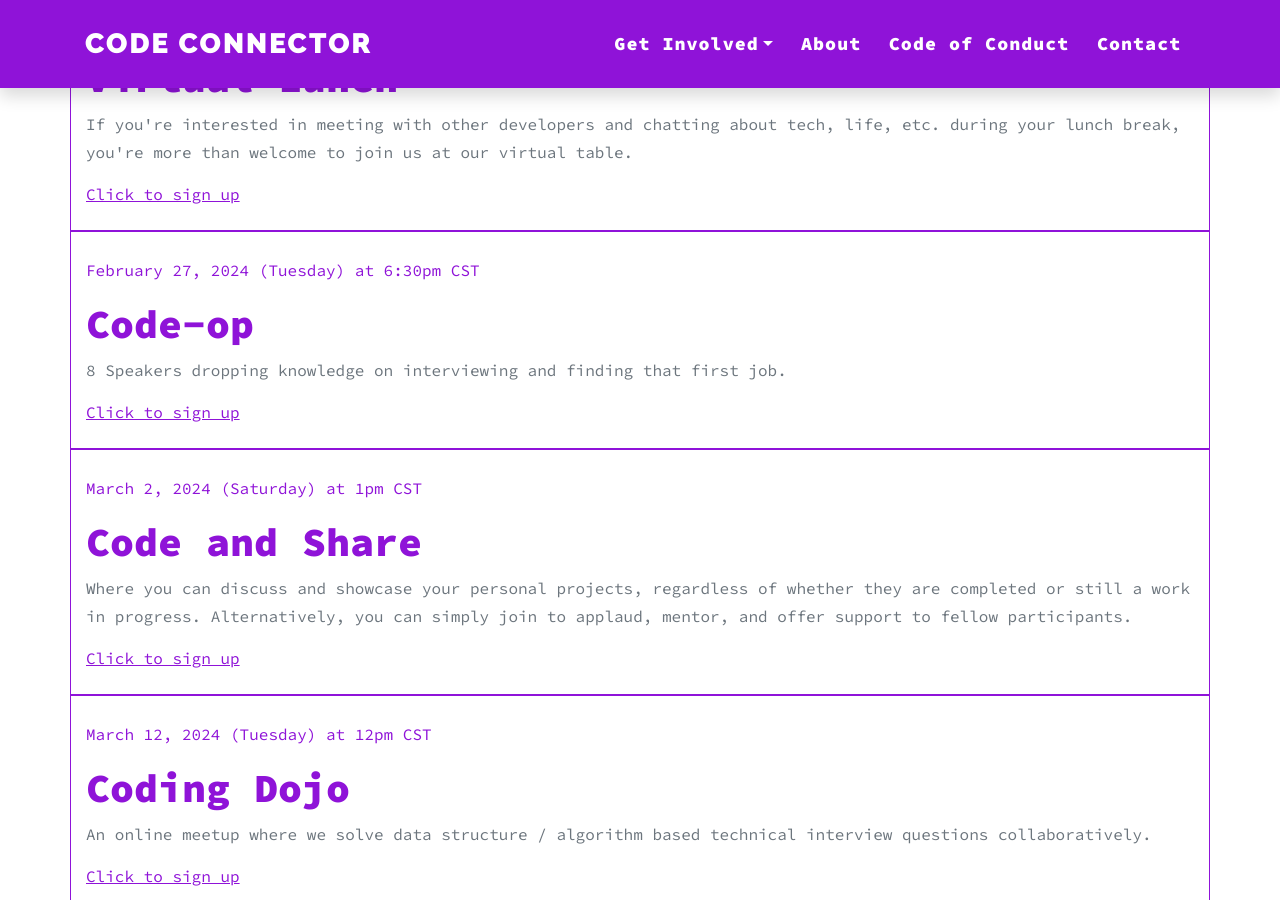
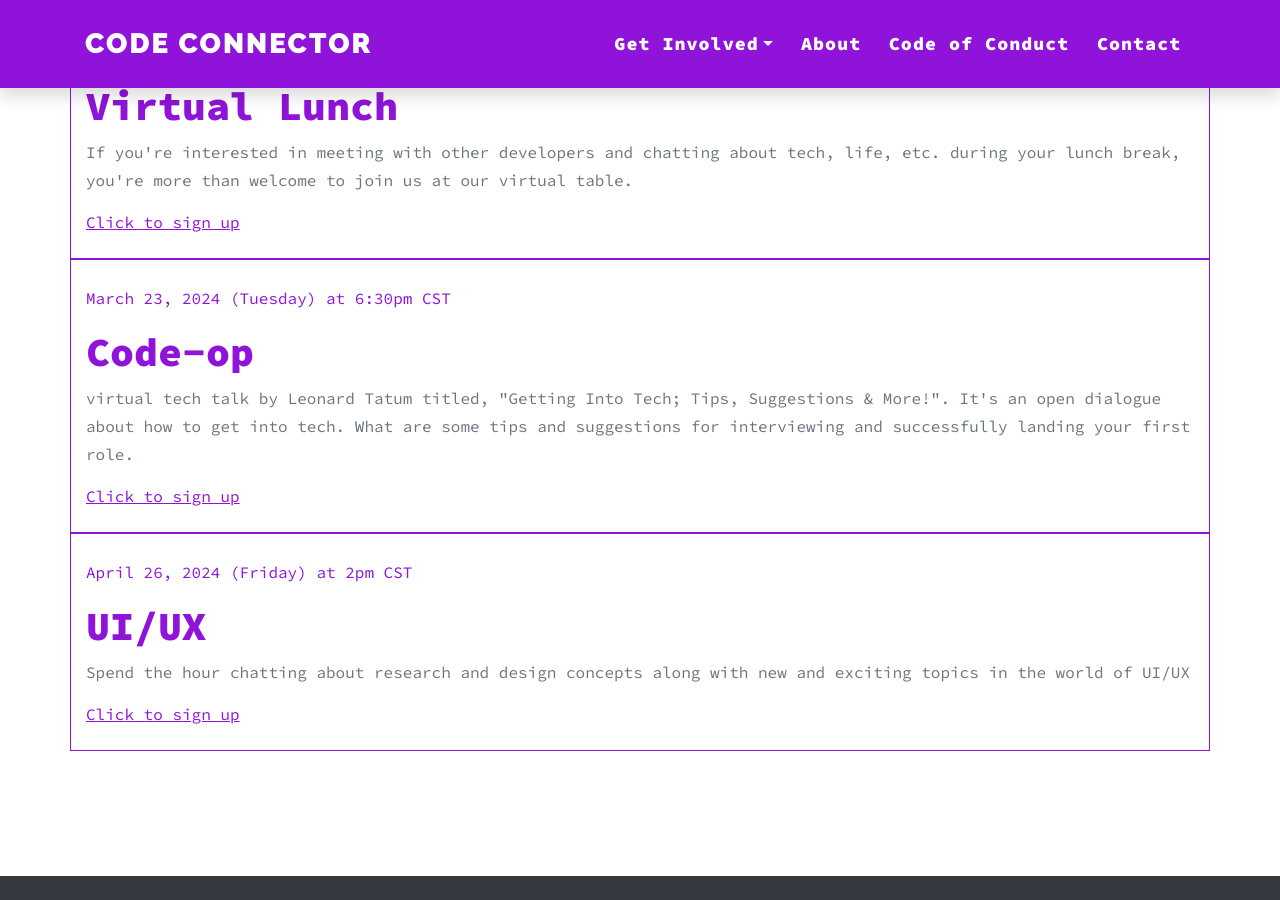
Before and after one commit to codeconnector/codeconnector.github.io, a Jekyll site: the page built from schedule.html, in a window 1280 px wide and 900 px high, scrolled down 1454 px. Built offline with Jekyll 4.4.1, drawn with Linux system fonts in a browser that asks for light colours; some of the changed text lies outside the part shown.

Commit message:
Update Meetup schedule for April 0204

```diff
--- a/_data/meetups.yml
+++ b/_data/meetups.yml
@@ -1,44 +1,24 @@
-- date: February 13, 2024 (Tuesday) at 12pm CST
+- date: April 6, 2024 (Saturday) at 1pm CST
+  title: Code and Share
+  description: Where you can discuss and showcase your personal projects, regardless of whether they are completed or still a work in progress. Alternatively, you can simply join to applaud, mentor, and offer support to fellow participants.
+  signuplink:  https://www.meetup.com/memphis-technology-user-groups/events/298932227/
+- date: April 9, 2024 (Tuesday) at 12pm CST
   title: Coding Dojo
   description: An online meetup where we solve data structure / algorithm based technical interview questions collaboratively.
-  signuplink: https://www.meetup.com/memphis-technology-user-groups/events/298115372/
-- date: February 18, 2024 (Sunday) at 2pm CST
+  signuplink: https://www.meetup.com/memphis-technology-user-groups/events/298412950/
+- date: April 20, 2024 (Sunday) at 2pm CST
   title: Code Together
   description: Let’s get together for an in-person meetup to work alongside each other and connect with other people in our local community. Great opportunity for career advice, encouragement, and coding help.
-  signuplink: https://www.meetup.com/memphis-technology-user-groups/events/298592653/
-- date: February 23, 2024 (Friday) at 12pm CST
+  signuplink: https://www.meetup.com/memphis-technology-user-groups/events/299834084/
+- date: April 22, 2024 (Monday) at 12 noon CST
+  title: Virtual Lunch
+  description: If you're interested in meeting with other developers and chatting about tech, life, etc. during your lunch break, you're more than welcome to join us at our virtual table.
+  signuplink: https://www.meetup.com/memphis-technology-user-groups/events/299894963/
+- date: March 23, 2024 (Tuesday) at 6:30pm CST
+  title: Code-op
+  description: virtual tech talk by Leonard Tatum titled, "Getting Into Tech; Tips, Suggestions & More!". It's an open dialogue about how to get into tech. What are some tips and suggestions for interviewing and successfully landing your first role.
+  signuplink:   https://www.meetup.com/memphis-technology-user-groups/events/299178682/
+- date: April 26, 2024 (Friday) at 2pm CST
   title: UI/UX
   description: Spend the hour chatting about research and design concepts along with new and exciting topics in the world of UI/UX
-  signuplink:  https://www.meetup.com/memphis-technology-user-groups/events/297726033/
-- date: February 26, 2024 (Monday) at 12 noon CST
-  title: Virtual Lunch
-  description: If you're interested in meeting with other developers and chatting about tech, life, etc. during your lunch break, you're more than welcome to join us at our virtual table.
-  signuplink: https://www.meetup.com/memphis-technology-user-groups/events/gkfsgtygcdbjc/
-- date: February 27, 2024 (Tuesday) at 6:30pm CST
-  title: Code-op
-  description: 8 Speakers dropping knowledge on interviewing and finding that first job.
-  signuplink:  https://www.meetup.com/memphis-technology-user-groups/events/298637978/
-- date: March 2, 2024 (Saturday) at 1pm CST
-  title: Code and Share
-  description: Where you can discuss and showcase your personal projects, regardless of whether they are completed or still a work in progress. Alternatively, you can simply join to applaud, mentor, and offer support to fellow participants.
-  signuplink:  https://www.meetup.com/memphis-technology-user-groups/events/298545481/
-- date: March 12, 2024 (Tuesday) at 12pm CST
-  title: Coding Dojo
-  description: An online meetup where we solve data structure / algorithm based technical interview questions collaboratively.
-  signuplink: https://www.meetup.com/memphis-technology-user-groups/events/298412949/
-- date: March 17, 2024 (Sunday) at 2pm CST
-  title: Code Together
-  description: Let’s get together for an in-person meetup to work alongside each other and connect with other people in our local community. Great opportunity for career advice, encouragement, and coding help.
-  signuplink: https://www.meetup.com/memphis-technology-user-groups/events/qnqvbtygcfbwb/
-- date: March 22, 2024 (Friday) at 12pm CST
-  title: UI/UX
-  description: Spend the hour chatting about research and design concepts along with new and exciting topics in the world of UI/UX
-  signuplink:  https://www.meetup.com/memphis-technology-user-groups/events/297726036/
-- date: March 25, 2024 (Monday) at 12 noon CST
-  title: Virtual Lunch
-  description: If you're interested in meeting with other developers and chatting about tech, life, etc. during your lunch break, you're more than welcome to join us at our virtual table.
-  signuplink: https://www.meetup.com/memphis-technology-user-groups/events/gkfsgtygcfbhc/
-- date: March 26, 2024 (Tuesday) at 6:30pm CST
-  title: Code-op
-  description: Speaker Inimfon Asifa . Topic is TBD
-  signuplink:  https://www.meetup.com/memphis-technology-user-groups/events/xkfsgtygcfbjc/
+  signuplink:  https://www.meetup.com/memphis-technology-user-groups/events/299388459/
```
